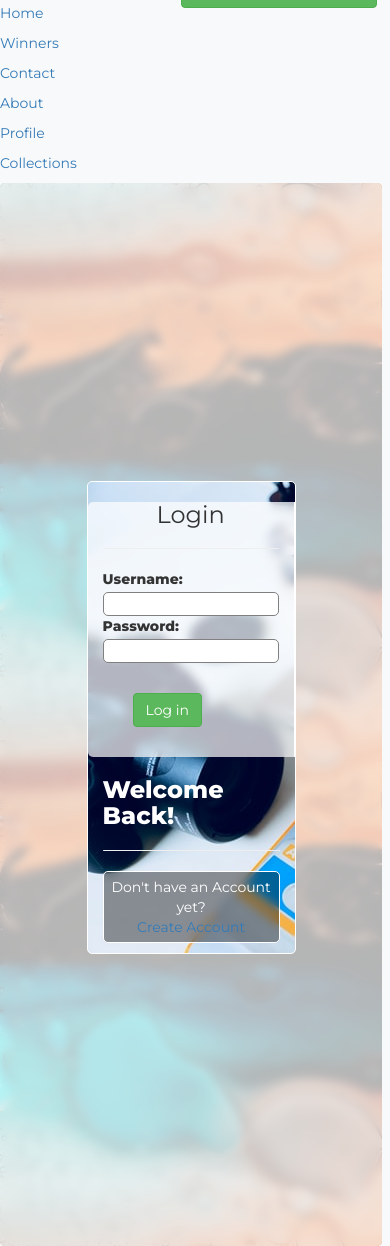
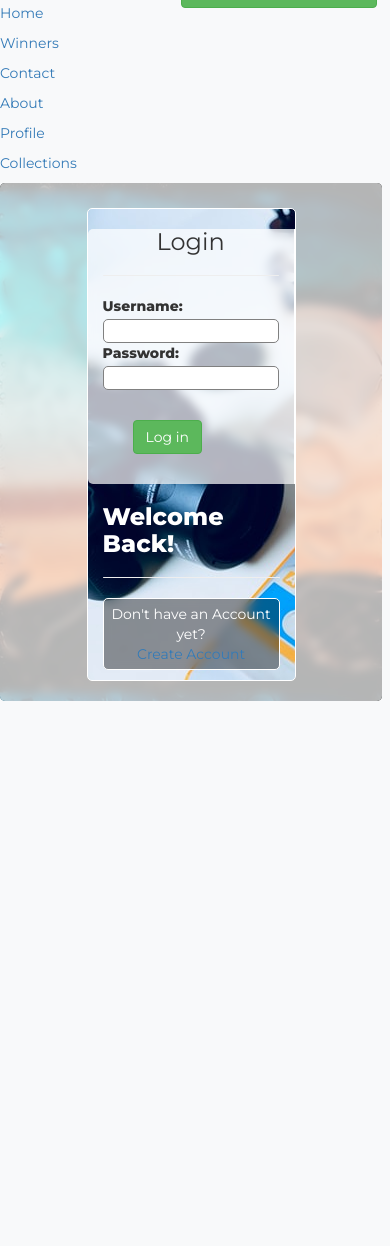
Before and after one commit to COdingaorg/The_Jury, a Django app: page /accounts/login/ in a window 390 px wide. Shown: the part 286-1532 px from the top of the page. After the commit the page ends 987 px from the top, so only its background shows below. Run offline with Django 3.2, Linux system fonts and the light colour scheme; some libraries are stand-ins or nearby versions; some web fonts are replaced.

Commit message:
makes login and register page responsive, changes columns in project form text field to char field, title and link

```diff
--- a/jury/models.py
+++ b/jury/models.py
@@ -6,8 +6,8 @@ from django.db.models.deletion import CASCADE
 # Create your models here.
 class UserProject(models.Model):
   project_image = models.ImageField(upload_to = 'projects/')
-  project_title = models.TextField(max_length=200)
-  project_link = models.TextField()
+  project_title = models.CharField(max_length=200)
+  project_link = models.CharField(max_length=100)
   project_description = tinymce_models.HTMLField()
   user = models.ForeignKey(User, on_delete=CASCADE, blank=False, default=3)
 
--- a/jury/static/css/styles.css
+++ b/jury/static/css/styles.css
@@ -94,7 +94,7 @@ form.register_form>p{
 .register_bg{
   background-image: url('../images/water_droplets.jpeg');
   background-position: center;
-  height: 126vh;
+  height: auto;
 }
 .overlay{
   width: 100%;
@@ -104,14 +104,16 @@ form.register_form>p{
   display: flex;
   align-items: center;
   justify-content: flex-start;
+  padding: 20px;
 }
-.form_real{
+.form_real, .form_real_login{
   border: 1px solid white;
   padding: 0px;
   background-image: url('../images/login_wallpare.jpeg');
   margin-top: 5px;
 }
-.form_real>form{
+
+.form_real>form, .form_real_login>form{
   width: 100%;
   height: 100%;
   background-color: rgba(255, 255, 255, 0.7);
--- a/jury/templates/registration/login.html
+++ b/jury/templates/registration/login.html
@@ -6,12 +6,14 @@
 <div class="register_bg">
   <div class="overlay">
     <div class="col-md-3"></div>
-    {% for message in messages%}
-    <p class="alert alert-warning text-center">{{message}}</p>
-    {%endfor%}
-    {{field.errors}}
 
-    <div class="col-md-6 form_real">
+    <div class="col-md-6 form_real_login">
+      {% for message in messages%}
+      <p class="alert alert-warning text-center">{{message}}</p>
+      {%endfor%}
+      {% if form.errors %}
+      <p class="alert alert-warning text-center">Invalid Username or Password</p>
+      {%endif%}
       <form action="{% url 'login' %}" method="POST" class="col-md-6 register_form">
         {%csrf_token%}
         <h3 class="text-center">Login</h3>
```
Also changed, not shown: jury/migrations/0005_auto_20210718_1639.py (added).
